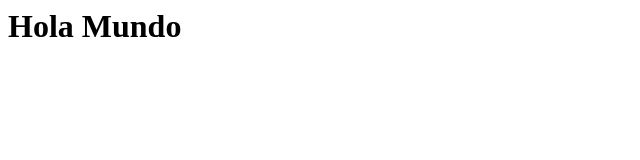
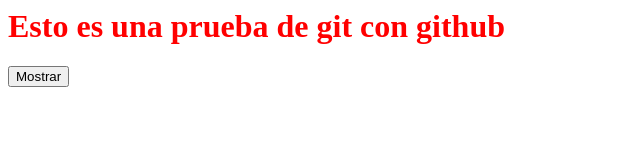
Before and after one commit to schweigenderFlugel/git-con-github, a plain HTML site: page index.html in a window 1280 px wide. Shown: the whole page, without its empty margins (0-640 px from the left). Drawn offline with Linux system fonts and the light colour scheme.

Commit message:
add css and javascript file

```diff
--- /dev/null
+++ b/index.css
@@ -0,0 +1,3 @@
+.text {
+    color: red;
+}
--- a/index.html
+++ b/index.html
@@ -2,9 +2,12 @@
 <head>
     <meta charset="UTF-8">
     <meta name="viewport" content="width=device-width, initial-scale=1.0">
+    <link rel="stylesheet" href="index.css">
     <title>Document</title>
 </head>
 <body>
-    <h1>Hola Mundo</h1>
+    <div id="text"></div>
+    <div id="show"></div>
+    <script src="index.js"></script>
 </body>
 </html>
--- /dev/null
+++ b/index.js
@@ -0,0 +1,11 @@
+const text = document.getElementById('text');
+const show = document.getElementById('show');
+
+const createText = document.createElement('h1');
+createText.innerHTML = "Esto es una prueba de git con github";
+createText.classList = "text";
+text.append(createText);
+
+const createButton = document.createElement('button');
+createButton.innerHTML = 'Mostrar';
+show.append(createButton);
```
